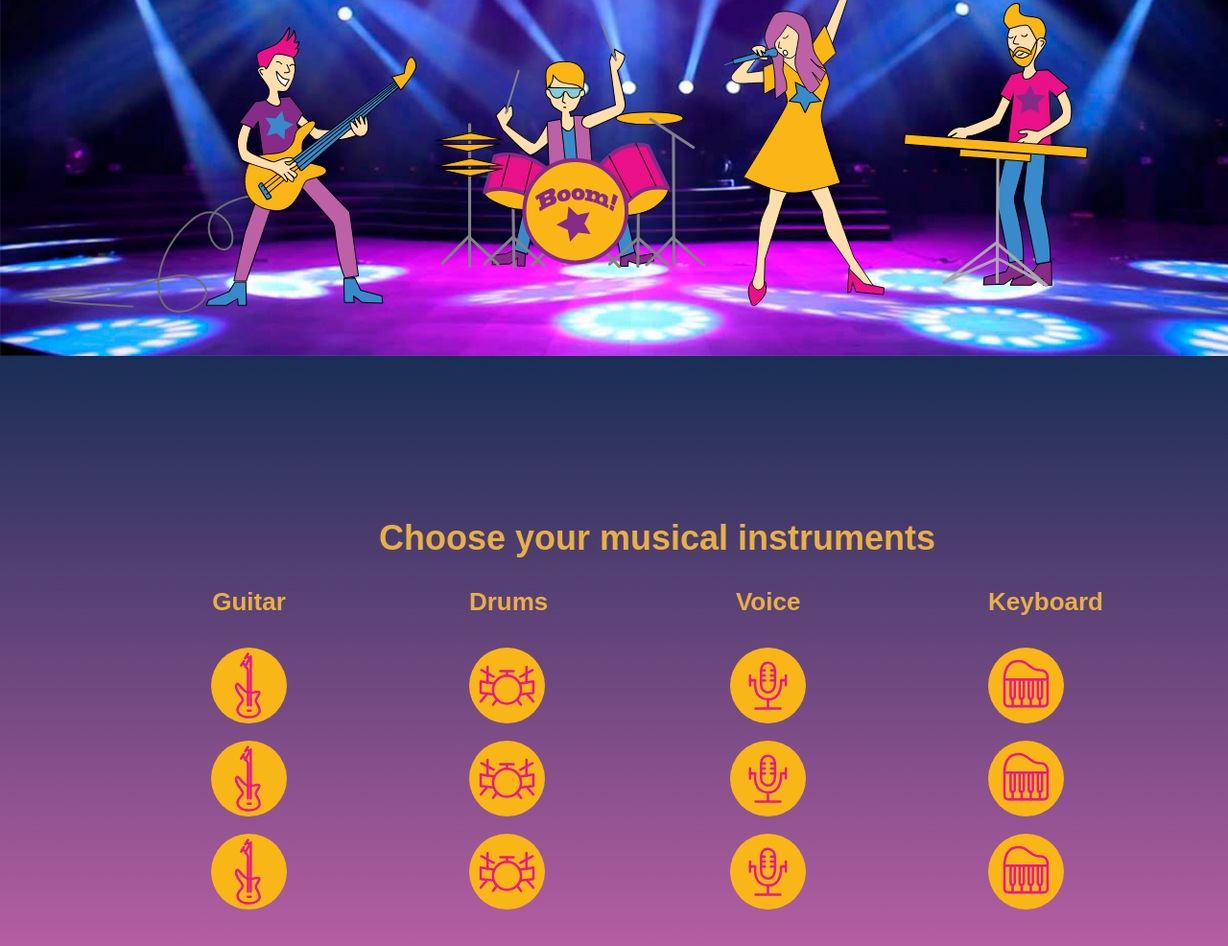
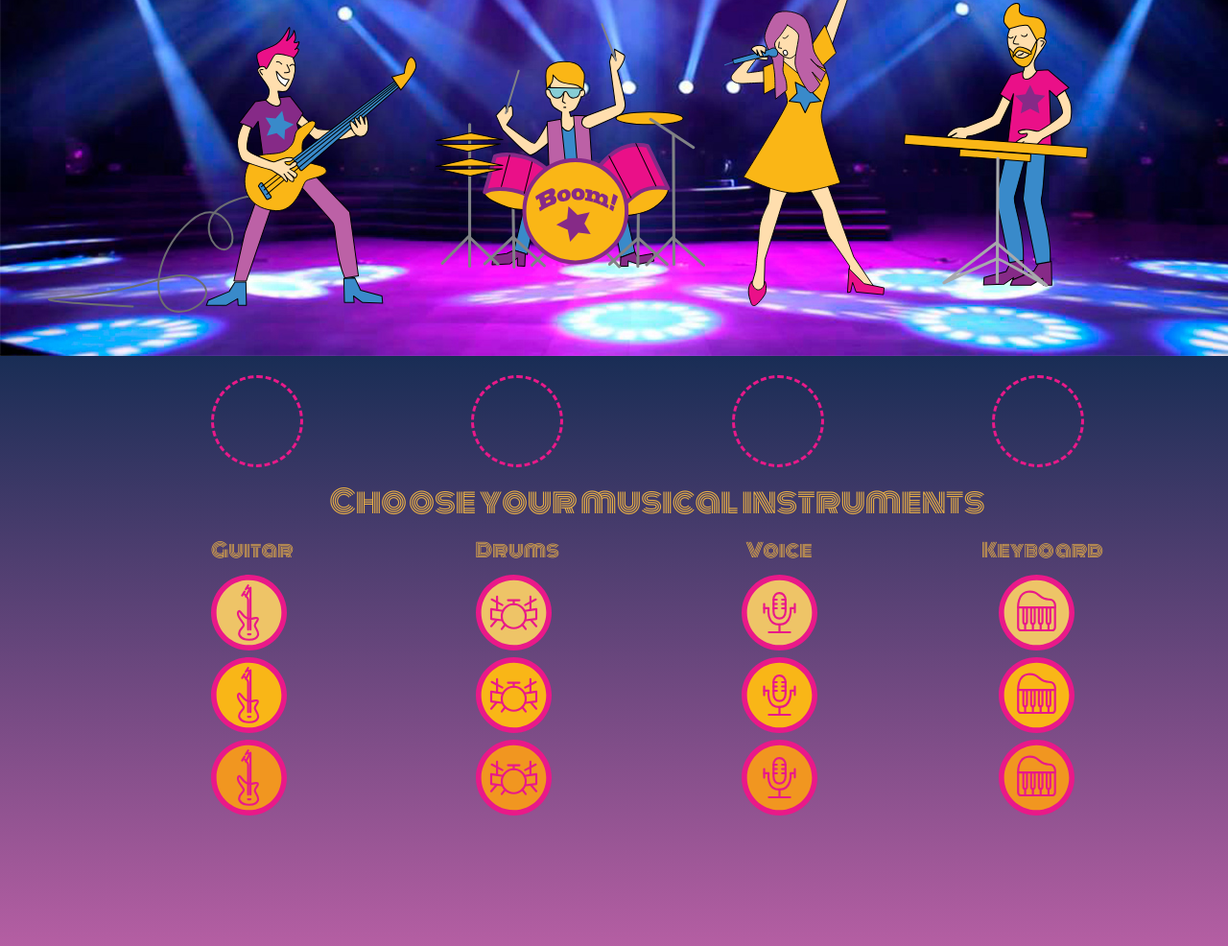
Before and after one commit to Olha-Boko/Boiko_Sindiukova_MusicMixer, a plain HTML site: page index.html in a window 1280 px wide. Shown: the part 398-1384 px from the top of the page at 96% size. Drawn offline with Linux system fonts and the light colour scheme.

Commit message:
I improved animation visual design and added animation

```diff
--- a/css/main.css
+++ b/css/main.css
@@ -8,7 +8,7 @@
  body {
  	background-color: #101238;
  	/*background: url(../images/show.jpg) no-repeat;*/
-
+ 	font-family: 'Monoton', Helvetica, sans-serif;
 
  }
 
@@ -21,12 +21,12 @@ header {
 }
  header h1 {
  	font-size:56px;
- 	font-family: sans-serif;
+ 	/*font-family: sans-serif;*/
  	color: #e8af45;
  	text-transform: uppercase;
  	text-align: center;
  	padding-top: 220px;
- 	font-weight: bold;
+ 	/*font-weight: bold;*/
  }
 
  #images {
@@ -80,30 +80,60 @@ filter: progid:DXImageTransform.Microsoft.gradient( startColorstr='#192d55', end
 	  flex-direction: row;
 	  justify-content: space-between;
 	  margin-left: 220px;
-	  margin-right: 220px;
+	  margin-right: 240px;
 	  padding-top: 20px;
 }
 
 #iconimg1 {
-	width: 110px;
-	height: 117px;
+	width: 90px;
+	height: 90px;
+	border: 3px dashed #e91989;
+	border-radius: 50%;
 }
 
 
 #iconimg2 {
-	width: 110px;
-	height: 117px;
+	width: 90px;
+	height: 90px;
+	border: 3px dashed #e91989;
+	border-radius: 50%;
 }
 
 #iconimg3 {
-	width: 110px;
-	height: 117px;
+	width: 90px;
+	height: 90px;
+	border: 3px dashed #e91989;
+	border-radius: 50%;
 }
 
 #iconimg4 {
-	width: 110px;
-	height: 117px;
+	width: 90px;
+	height: 90px;
+	border: 3px dashed #e91989;
+	border-radius: 50%;
 
+
+}
+.shadowRoll:hover{
+	-webkit-filter: drop-shadow( 0px 0px 8px rgba(225, 225, 0, .8));
+ 	 filter: drop-shadow( 0px 0px 8px rgba(225, 225, 0, .8));
+}
+/*.icon{
+	animation: roll 3s infinite;
+   	transform: rotate(30deg);
+}*/
+
+.shadowRoll:active{
+	animation: roll 3s infinite;
+   	transform: rotate(30deg);
+}
+@keyframes roll {
+  0% {
+    transform: rotate(0);
+  }
+  100% {
+    transform: rotate(360deg);
+  }
 }
 
 #choose {
@@ -115,22 +145,22 @@ filter: progid:DXImageTransform.Microsoft.gradient( startColorstr='#192d55', end
 }
 
 #play h2 {
-	font-size:36px;
- 	font-family: sans-serif;
+	font-size:32px;
+ 	/*font-family: sans-serif;*/
  	color: #e8af45;
  	text-align: center;
- 	font-weight: bold;
- 	margin-top: 35px;
+ 	/*font-weight: bold;*/
+ 	margin-top: 20px;
 }
 
 #guitar h3 {
-    font-size:26px;
- 	font-family: sans-serif;
+    font-size: 20px;
+ 	/*font-family: sans-serif;*/
  	color: #e8af45;
  	text-align: center;
- 	font-weight: bold;
- 	margin-top: 35px;
- 	margin-bottom: 35px;
+ 	/*font-weight: bold;*/
+ 	margin-top: 25px;
+ 	margin-bottom: 15px;
 }
 
 #guitar img {
@@ -140,20 +170,20 @@ filter: progid:DXImageTransform.Microsoft.gradient( startColorstr='#192d55', end
 }
 
 #guitarImg1 {
-	margin-top: 15px;
+	margin-top: 5px;
 }
 
 #guitarImg2 {
-	margin-top: 15px;
+	margin-top: 5px;
 }
 #Drums h3 {
-	font-size:26px;
- 	font-family: sans-serif;
+	font-size:20px;
+ 	/*font-family: sans-serif;*/
  	color: #e8af45;
  	text-align: center;
- 	font-weight: bold;
- 	margin-top: 35px;
- 	margin-bottom: 35px;
+ 	/*font-weight: bold;*/
+ 	margin-top: 25px;
+ 	margin-bottom: 15px;
 
 }
 
@@ -164,21 +194,21 @@ filter: progid:DXImageTransform.Microsoft.gradient( startColorstr='#192d55', end
 }
 
 #drumsImg1 {
-	margin-top: 15px;
+	margin-top: 5px;
 }
 
 #drumsImg2 {
-	margin-top: 15px;
+	margin-top: 5px;
 }
 
 #voice h3 {
-	font-size:26px;
- 	font-family: sans-serif;
+	font-size: 20px;
+ 	/*font-family: sans-serif;*/
  	color: #e8af45;
  	text-align: center;
- 	font-weight: bold;
- 	margin-top: 35px;
- 	margin-bottom: 35px;
+ 	/*font-weight: bold;*/
+ 	margin-top: 25px;
+ 	margin-bottom: 15px;
 }
 
 #voice img {
@@ -188,21 +218,22 @@ filter: progid:DXImageTransform.Microsoft.gradient( startColorstr='#192d55', end
 }
 
 #voiceImg1 {
-	margin-top: 15px;
+	margin-top: 5px;
 }
 
 #voiceImg2 {
-	margin-top: 15px;
+	margin-top: 5px;
 }
 
 #keyboard h3 {
-	font-size:26px;
- 	font-family: sans-serif;
+	font-size: 20px;
+ 	/*font-family: sans-serif;*/
  	color: #e8af45;
  	text-align: center;
- 	font-weight: bold;
- 	margin-top: 35px;
- 	margin-bottom: 35px;
+ 	/*font-weight: bold;*/
+ 	margin-top: 25px;
+ 	margin-bottom: 15px;
+ 	margin-left: -18px;
 
 }
 
@@ -213,9 +244,9 @@ filter: progid:DXImageTransform.Microsoft.gradient( startColorstr='#192d55', end
 }
 
 #keyboardImg1 {
-	margin-top: 15px;
+	margin-top: 5px;
 }
 
 #keyboardImg2 {
-	margin-top: 15px;
+	margin-top: 5px;
 }
--- a/index.html
+++ b/index.html
@@ -4,11 +4,12 @@
 <meta charset="utf-8">
 	<title>Music Mixer</title>
 	<link rel="stylesheet" type="text/css" href="css/reset.css">
+	<link href="https://fonts.googleapis.com/css?family=Monoton" rel="stylesheet">
 	<link rel="stylesheet" type="text/css" href="css/main.css">
 </head>
 <body>
 		<header>
-			<h1>Your Awesome Band</h1>
+			<h1>Your   Awesome   Band</h1>
 			<div id="images">
 			<div id="img1">
 			<img src="images/guitar_player.svg" alt="Guital Player">
@@ -35,7 +36,7 @@
 				<div  id="iconimg3" class="box">
 				<!-- <img id="iconimg3"  src="images/mic_big.svg" alt="Microphone Icon"> -->
 			    </div>
-			    <div class="box" id="iconimg4">
+			    <div id="iconimg4" class="box">
 				<!-- <img id="iconimg4"  src="images/keyboard_big.svg" alt="Keyboard Icon"> -->
 			    </div>
 
@@ -47,15 +48,15 @@
 					<h3>Guitar</h3>
 					<div draggable="true" class="icon">
 					<audio id="audio" src="audio/guitar1.mp3"></audio>
-					<img src="images/guitar_small.svg" alt="Guitar Icon Yellow" value="PLAY" ondragend="guitar()" onclick="guitar()" >
+					<img class="shadowRoll" src="images/guitar_small1.svg" alt="Guitar Icon Yellow" value="PLAY" ondragend="guitar()" onclick="guitar()" >
 				    </div>
 				    <div id="guitarImg1" class="icon">
 				    <audio id="guitar2" src="audio/guitar2.mp3"></audio>
-					<img src="images/guitar_small.svg" alt="Guitar Icon Yellow" value="PLAY" ondragend="guitarTwo()" onclick="guitarTwo()">
+					<img class="shadowRoll" src="images/guitar_small2.svg" alt="Guitar Icon Yellow" value="PLAY" ondragend="guitarTwo()" onclick="guitarTwo()">
 				    </div>
 				    <div id="guitarImg2" class="icon">
 				    <audio id="guitar3" src="audio/guitar3.mp3"></audio>
-					<img src="images/guitar_small.svg" alt="Guitar Icon Yellow" value="PLAY" onclick="guitarThree()" ondragend="guitarThree()">
+					<img class="shadowRoll" src="images/guitar_small3.svg" alt="Guitar Icon Yellow" value="PLAY" onclick="guitarThree()" ondragend="guitarThree()">
 				    </div>
 
 				</div>
@@ -63,15 +64,15 @@
 					<h3>Drums</h3>
 					<div class="icon" id="dragElement2">
 					<audio id="drums1" src="audio/drums1.mp3"></audio>
-					<img src="images/drums_small.svg" alt="Drums Icon Yellow" value="PLAY" ondragend="drumsOne()" onclick="drumsOne()">
+					<img class="shadowRoll" src="images/drums_small1.svg" alt="Drums Icon Yellow" value="PLAY" ondragend="drumsOne()" onclick="drumsOne()">
 				    </div>
 				    <div id="drumsImg1" class="icon">
 				    <audio id="drums2" src="audio/drums2.mp3"></audio>
-					<img src="images/drums_small.svg" alt="Drums Icon Yellow" value="PLAY" ondragend="drumsTwo()" onclick="drumsTwo()">
+					<img class="shadowRoll" src="images/drums_small2.svg" alt="Drums Icon Yellow" value="PLAY" ondragend="drumsTwo()" onclick="drumsTwo()">
 				    </div>
 				    <div id="drumsImg2" class="icon">
 				    <audio id="drums3" src="audio/drums3.mp3"></audio>
-					<img src="images/drums_small.svg" alt="Drums Icon Yellow" value="PLAY" ondragend="drumsThree()" onclick="drumsThree()">
+					<img class="shadowRoll" src="images/drums_small3.svg" alt="Drums Icon Yellow" value="PLAY" ondragend="drumsThree()" onclick="drumsThree()">
 				    </div>
 
 				</div>
@@ -79,15 +80,15 @@
 					<h3>Voice</h3>
 					<div class="icon" id="dragElement1">
 					<audio id="accapella" src="audio/acapella1.mp3"></audio>
-					<img src="images/mic_small.svg" alt="Mic Small Yellow" value="PLAY" ondragend="accapellaOne()" onclick="accapellaOne()">
+					<img class="shadowRoll" src="images/mic_small1.svg" alt="Mic Small Yellow" value="PLAY" ondragend="accapellaOne()" onclick="accapellaOne()">
 				    </div>
 				    <div id="voiceImg1" class="icon">
 				    <audio id="accapella2" src="audio/accapella2.mp3"></audio>
-					<img src="images/mic_small.svg" alt="Mic Small Yellow" value="PLAY" ondragend="accapellaTwo()" onclick="accapellaTwo()">
+					<img class="shadowRoll" src="images/mic_small2.svg" alt="Mic Small Yellow" value="PLAY" ondragend="accapellaTwo()" onclick="accapellaTwo()">
 				    </div>
 				    <div id="voiceImg2" class="icon">
 				    <audio id="accapella3" src="audio/acapella3.mp3"></audio>
-					<img src="images/mic_small.svg" alt="Mic Small Yellow" value="PLAY" ondragend="accapellaThree()" onclick="accapellaThree()">
+					<img class="shadowRoll" src="images/mic_small3.svg" alt="Mic Small Yellow" value="PLAY" ondragend="accapellaThree()" onclick="accapellaThree()">
 				   </div>
 
 				</div>
@@ -97,15 +98,15 @@
 				    </div>
 					<div class="icon" id="dragElement3">
 					<audio id="keyboard1" src="audio/keyboard.mp3"></audio>
-					<img src="images/keyboard_small.svg" alt="Keyboard Small Yellow" value="PLAY" ondragend="KeyboardOne()" onclick="KeyboardOne()">
+					<img class="shadowRoll" src="images/keyboard_small1.svg" alt="Keyboard Small Yellow" value="PLAY" ondragend="KeyboardOne()" onclick="KeyboardOne()">
 				    </div>
 				    <div id="keyboardImg1" class="icon">
 				    <audio id="keyboard2" src="audio/keyboard2.mp3"></audio>
-					<img src="images/keyboard_small.svg" alt="Keyboard Small Yellow" value="PLAY" ondragend="KeyboardTwo()" onclick="KeyboardTwo()">
+					<img class="shadowRoll" src="images/keyboard_small2.svg" alt="Keyboard Small Yellow" value="PLAY" ondragend="KeyboardTwo()" onclick="KeyboardTwo()">
 				    </div>
 				    <div id="keyboardImg2" class="icon">
 				    <audio id="keyboard3" src="audio/keyboard3.mp3"></audio>
-					<img src="images/keyboard_small.svg" alt="Keyboard Small Yellow" value="PLAY" ondragend="KeyboardThree()" onclick="KeyboardThree()">
+					<img class="shadowRoll" src="images/keyboard_small3.svg" alt="Keyboard Small Yellow" value="PLAY" ondragend="KeyboardThree()" onclick="KeyboardThree()">
 				    </div>
 
 				</div>
```
Also changed, not shown: images/drums_small1.svg (added), images/drums_small2.svg (added), images/drums_small3.svg (added), images/guitar_small1.svg (added), images/guitar_small2.svg (added), images/guitar_small3.svg (added), images/keyboard_small1.svg (added), images/keyboard_small2.svg (added), images/keyboard_small3.svg (added), images/mic_small1.svg (added), images/mic_small2.svg (added), images/mic_small3.svg (added).
